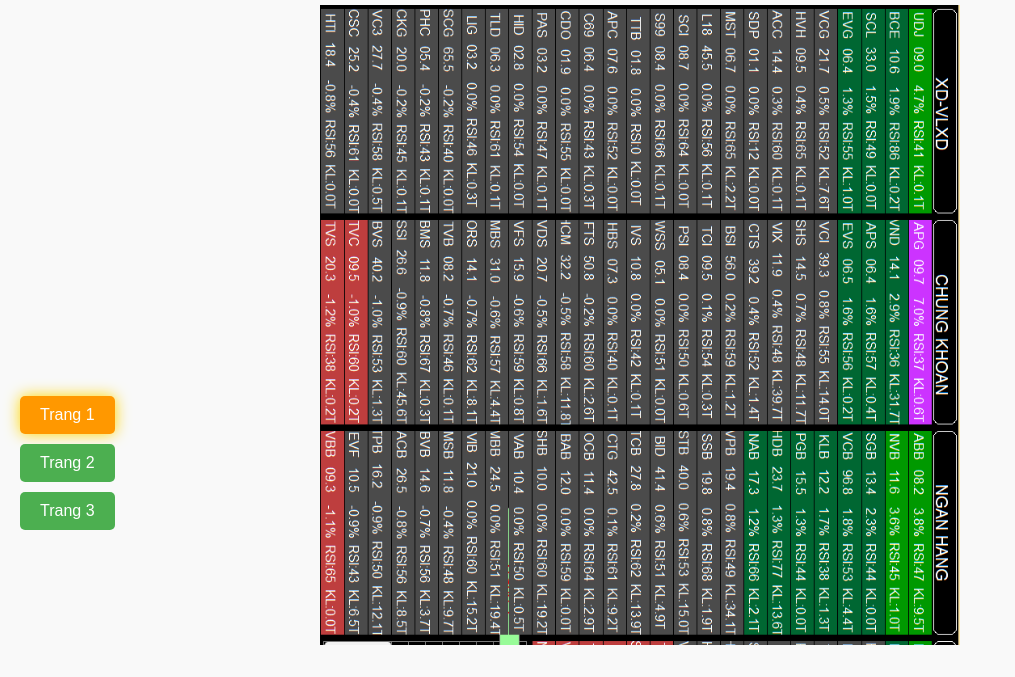
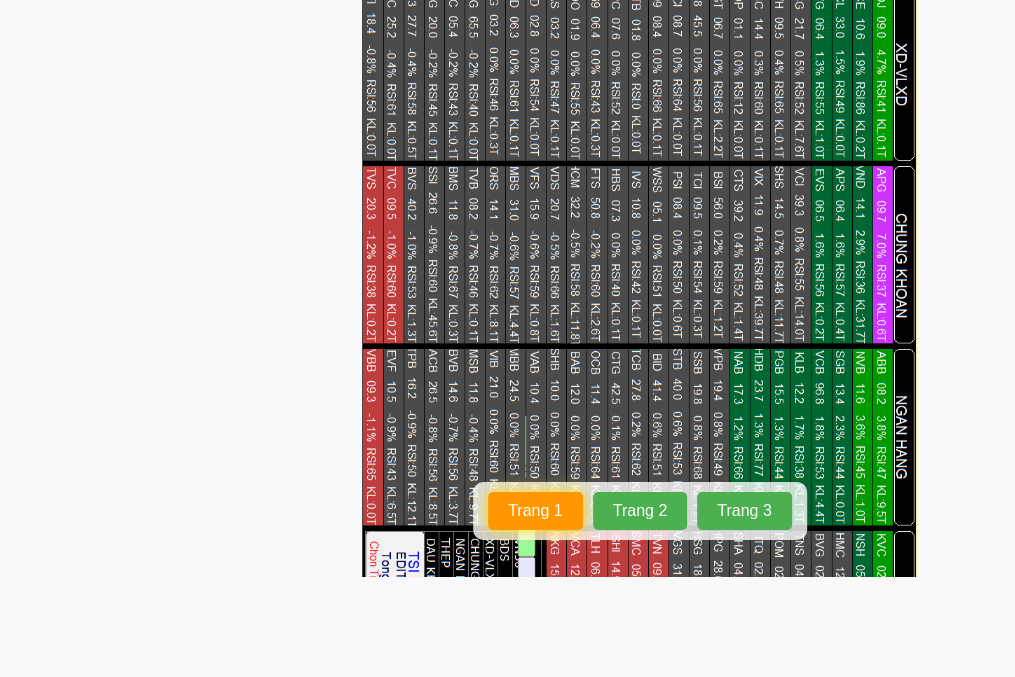
Before and after one commit to Huuphuoc1984/tonghop, a plain HTML site: page index.html in a window 1280 px wide. Shown: the part 240-917 px from the top of the page, without its empty margins (0-1015 px from the left). Before the commit the page ends 893 px from the top, so only its background shows below. Drawn offline with Linux system fonts and the light colour scheme.

Commit message:
Add files via upload

```diff
--- a/index.html
+++ b/index.html
@@ -6,10 +6,12 @@
     <title>Hiển thị ảnh bằng nút bấm</title>
     <style>
         body {
-            padding-top: 100px;
+            padding-top: 60px;
+            padding-bottom: 100px;
             text-align: center;
             font-family: Arial, sans-serif;
             background-color: #f9f9f9;
+            margin: 0;
         }
 
         .spacer {
@@ -18,7 +20,7 @@
         }
 
         h1 {
-            margin: 20px 0;
+            margin: 10px 0;
             color: #333;
         }
 
@@ -32,24 +34,28 @@
         }
 
         img {
-            width: 100%;
-            height: 100%;
-            object-fit: cover;
+            max-width: 100%;
+            max-height: 100%;
+            object-fit: contain;
             transform: rotate(90deg);
         }
 
         .button-container {
             position: fixed;
             bottom: 20px;
-            left: 20px;
+            left: 50%;
+            transform: translateX(-50%);
             display: flex;
-            flex-direction: column;
+            justify-content: center;
+            background-color: rgba(255,255,255,0.8);
+            padding: 10px;
+            border-radius: 10px;
         }
 
         button {
             padding: 10px 20px;
             font-size: 16px;
-            margin-bottom: 10px;
+            margin: 0 5px;
             cursor: pointer;
             border-radius: 5px;
             border: none;
```
